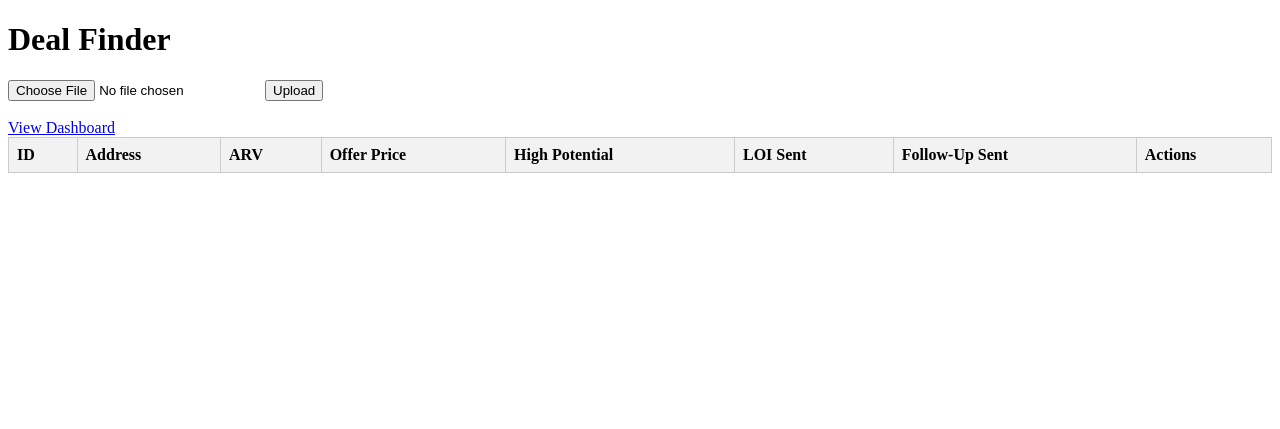
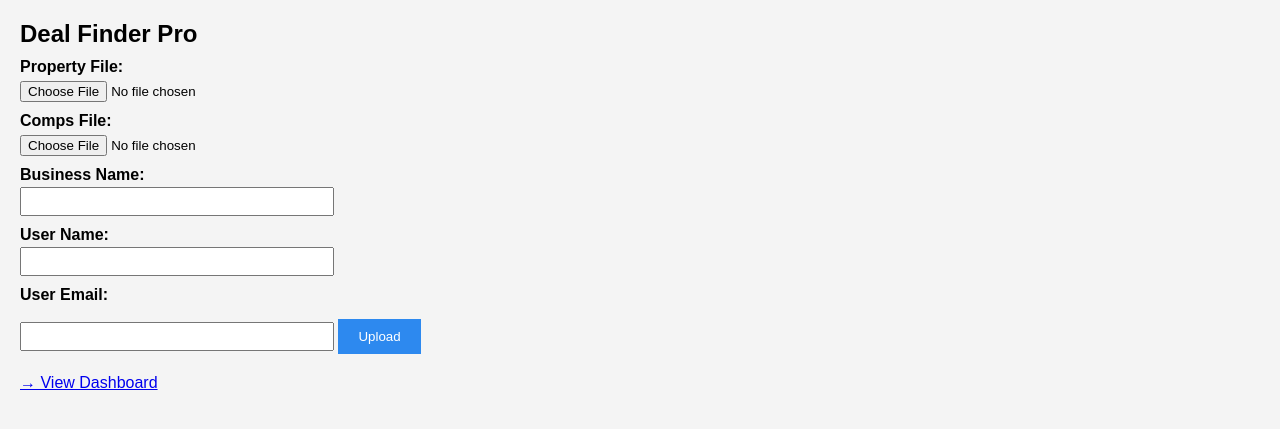
Before and after one commit to RSPS22/dealfinderpro, a Flask app: page / in a window 1280 px wide. Shown: the top 429 px of the page. Run offline with Flask 3, Linux system fonts and the light colour scheme; lists and menus that the app fills with data are empty.

Commit message:
Update index.html

```diff
--- a/templates/index.html
+++ b/templates/index.html
@@ -1,47 +1,165 @@
 <!DOCTYPE html>
-<html>
+<html lang="en">
 <head>
-    <title>Deal Finder</title>
-    <style>
-        table { width: 100%; border-collapse: collapse; }
-        th, td { border: 1px solid #ccc; padding: 8px; text-align: left; }
-        th { background: #f2f2f2; }
-        .high { background-color: #d1ffd1; }
-    </style>
+  <meta charset="UTF-8">
+  <title>Deal Finder Pro</title>
+  <script src="https://code.jquery.com/jquery-3.6.0.min.js"></script>
+  <style>
+    body { font-family: Arial, sans-serif; margin: 20px; background-color: #f4f4f4; }
+    h2 { margin-bottom: 10px; }
+    label { display: block; margin-top: 10px; font-weight: bold; }
+    input[type="text"], input[type="email"] { width: 300px; padding: 5px; margin-top: 3px; }
+    input[type="file"] { margin-top: 5px; }
+    button { margin-top: 15px; padding: 10px 20px; background-color: #2d89ef; color: white; border: none; cursor: pointer; }
+    button:hover { background-color: #1b5fbd; }
+    table { border-collapse: collapse; width: 100%; margin-top: 30px; background: white; }
+    th, td { border: 1px solid #ddd; padding: 8px; text-align: center; }
+    th { background-color: #333; color: white; cursor: pointer; position: sticky; top: 0; z-index: 1; }
+    tr:nth-child(even) { background-color: #f2f2f2; }
+    .high-potential { background-color: #c4f0c5 !important; }
+    .sticky-left { position: sticky; left: 0; background: white; z-index: 2; }
+    .sticky-left-2 { position: sticky; left: 100px; background: white; z-index: 2; }
+    #progressBar { width: 100%; background-color: #ddd; height: 20px; display: none; margin-top: 10px; }
+    #progressBarFill { height: 100%; width: 0%; background-color: #4CAF50; text-align: center; color: white; }
+    .dashboard-link { margin-top: 20px; display: inline-block; }
+  </style>
 </head>
 <body>
-    <h1>Deal Finder</h1>
-    <form action="/upload" method="post" enctype="multipart/form-data">
-        <input type="file" name="propertyFile" required>
-        <button type="submit">Upload</button>
-    </form>
-    <br>
-    <a href="/dashboard">View Dashboard</a>
-    <table>
-        <thead>
-            <tr>
-                <th>ID</th><th>Address</th><th>ARV</th><th>Offer Price</th><th>High Potential</th>
-                <th>LOI Sent</th><th>Follow-Up Sent</th><th>Actions</th>
-            </tr>
-        </thead>
-        <tbody>
-            {% for p in properties %}
-            <tr class="{{ 'high' if p['High Potential'] == 'Yes' else '' }}">
-                <td>{{ loop.index0 }}</td>
-                <td>{{ p['Address'] }}</td>
-                <td>{{ p['ARV'] }}</td>
-                <td>{{ p['Offer Price'] }}</td>
-                <td>{{ p['High Potential'] }}</td>
-                <td>{{ '✅' if p['LOI Sent'] else '❌' }}</td>
-                <td>{{ '✅' if p['Follow-Up Sent'] else '❌' }}</td>
-                <td>
-                    <form method="post" action="/generate_loi/{{ loop.index0 }}">
-                        <button type="submit">Generate LOI</button>
-                    </form>
-                </td>
-            </tr>
-            {% endfor %}
-        </tbody>
-    </table>
+  <h2>Deal Finder Pro</h2>
+
+  <form id="uploadForm" enctype="multipart/form-data">
+    <label for="propertyFile">Property File:</label>
+    <input type="file" name="propertyFile" required>
+
+    <label for="compsFile">Comps File:</label>
+    <input type="file" name="compsFile" required>
+
+    <label for="businessName">Business Name:</label>
+    <input type="text" name="businessName">
+
+    <label for="userName">User Name:</label>
+    <input type="text" name="userName">
+
+    <label for="userEmail">User Email:</label>
+    <input type="email" name="userEmail">
+
+    <button type="submit">Upload</button>
+
+    <div id="progressBar"><div id="progressBarFill">0%</div></div>
+  </form>
+
+  <a href="/dashboard" class="dashboard-link">→ View Dashboard</a>
+
+  <div id="tableContainer"></div>
+
+  <script>
+    function formatCurrency(value) {
+      if (value === '' || value === null) return 'N/A';
+      return '$' + parseFloat(value).toLocaleString('en-US', { minimumFractionDigits: 0 });
+    }
+
+    function generateTable(data) {
+      if (!data || data.length === 0) return;
+
+      let table = '<table><thead><tr>';
+      const keys = Object.keys(data[0]);
+      keys.forEach((key, i) => {
+        const sticky = i === 0 ? ' class="sticky-left"' : i === 1 ? ' class="sticky-left-2"' : '';
+        table += `<th${sticky} onclick="sortTable(${i})">${key}</th>`;
+      });
+      table += '</tr></thead><tbody>';
+
+      let stats = {
+        uploaded: data.length,
+        highPotential: 0,
+        loisSent: 0,
+        followUps: 0
+      };
+
+      data.forEach(row => {
+        const isHighPotential = row["High Potential"] === true || row["High Potential"] === "TRUE";
+        const rowClass = isHighPotential ? ' class="high-potential"' : '';
+        table += `<tr${rowClass}>`;
+        keys.forEach(key => {
+          let value = row[key];
+          if (["Listing Price", "ARV", "Offer Price"].includes(key)) {
+            value = formatCurrency(value);
+          }
+          table += `<td>${value !== undefined ? value : ''}</td>`;
+        });
+        table += '</tr>';
+
+        if (isHighPotential) stats.highPotential++;
+        if (row["LOI Sent"]) stats.loisSent++;
+        if (row["Follow-Up Sent"]) stats.followUps++;
+      });
+
+      table += '</tbody></table>';
+      document.getElementById('tableContainer').innerHTML = table;
+      localStorage.setItem('dealFinderStats', JSON.stringify({ ...stats }));
+    }
+
+    function sortTable(colIndex) {
+      const table = document.querySelector("table");
+      let switching = true, shouldSwitch, rows, x, y, i, dir = "asc", switchcount = 0;
+      while (switching) {
+        switching = false;
+        rows = table.rows;
+        for (i = 1; i < rows.length - 1; i++) {
+          shouldSwitch = false;
+          x = rows[i].getElementsByTagName("TD")[colIndex];
+          y = rows[i + 1].getElementsByTagName("TD")[colIndex];
+          const xContent = x.innerHTML.toLowerCase();
+          const yContent = y.innerHTML.toLowerCase();
+          if ((dir === "asc" && xContent > yContent) || (dir === "desc" && xContent < yContent)) {
+            shouldSwitch = true;
+            break;
+          }
+        }
+        if (shouldSwitch) {
+          rows[i].parentNode.insertBefore(rows[i + 1], rows[i]);
+          switching = true;
+          switchcount++;
+        } else {
+          if (switchcount === 0 && dir === "asc") {
+            dir = "desc";
+            switching = true;
+          }
+        }
+      }
+    }
+
+    $('#uploadForm').on('submit', function (e) {
+      e.preventDefault();
+      $('#progressBar').show();
+      $('#progressBarFill').css('width', '0%').text('0%');
+      const formData = new FormData(this);
+      $.ajax({
+        xhr: function () {
+          const xhr = new window.XMLHttpRequest();
+          xhr.upload.addEventListener("progress", function (evt) {
+            if (evt.lengthComputable) {
+              const percentComplete = Math.round((evt.loaded / evt.total) * 100);
+              $('#progressBarFill').css('width', percentComplete + '%').text(percentComplete + '%');
+            }
+          }, false);
+          return xhr;
+        },
+        type: 'POST',
+        url: '/upload',
+        data: formData,
+        processData: false,
+        contentType: false,
+        success: function (response) {
+          $('#progressBar').hide();
+          generateTable(response.data);
+        },
+        error: function () {
+          $('#progressBar').hide();
+          alert('Upload failed. Please try again.');
+        }
+      });
+    });
+  </script>
 </body>
 </html>
```
